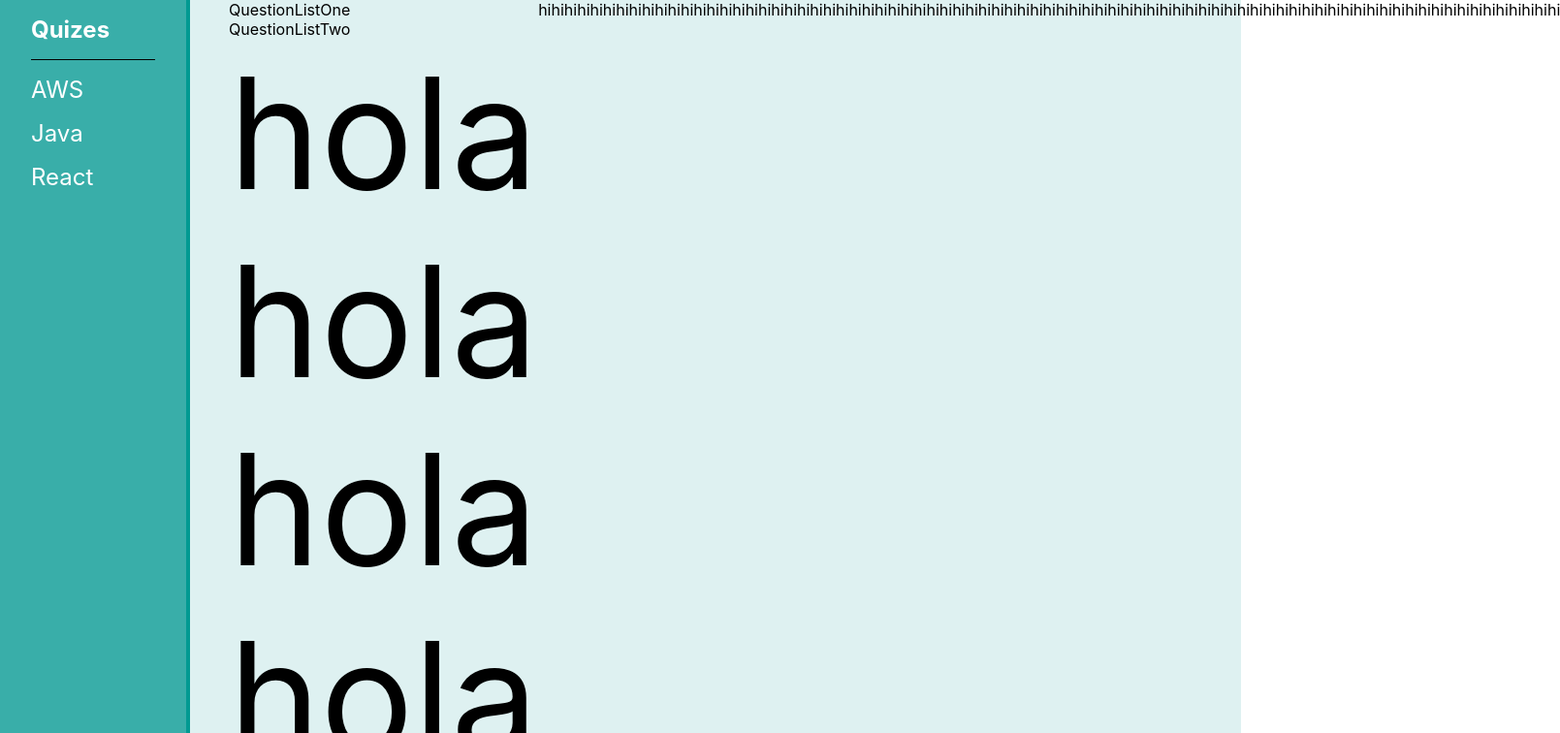
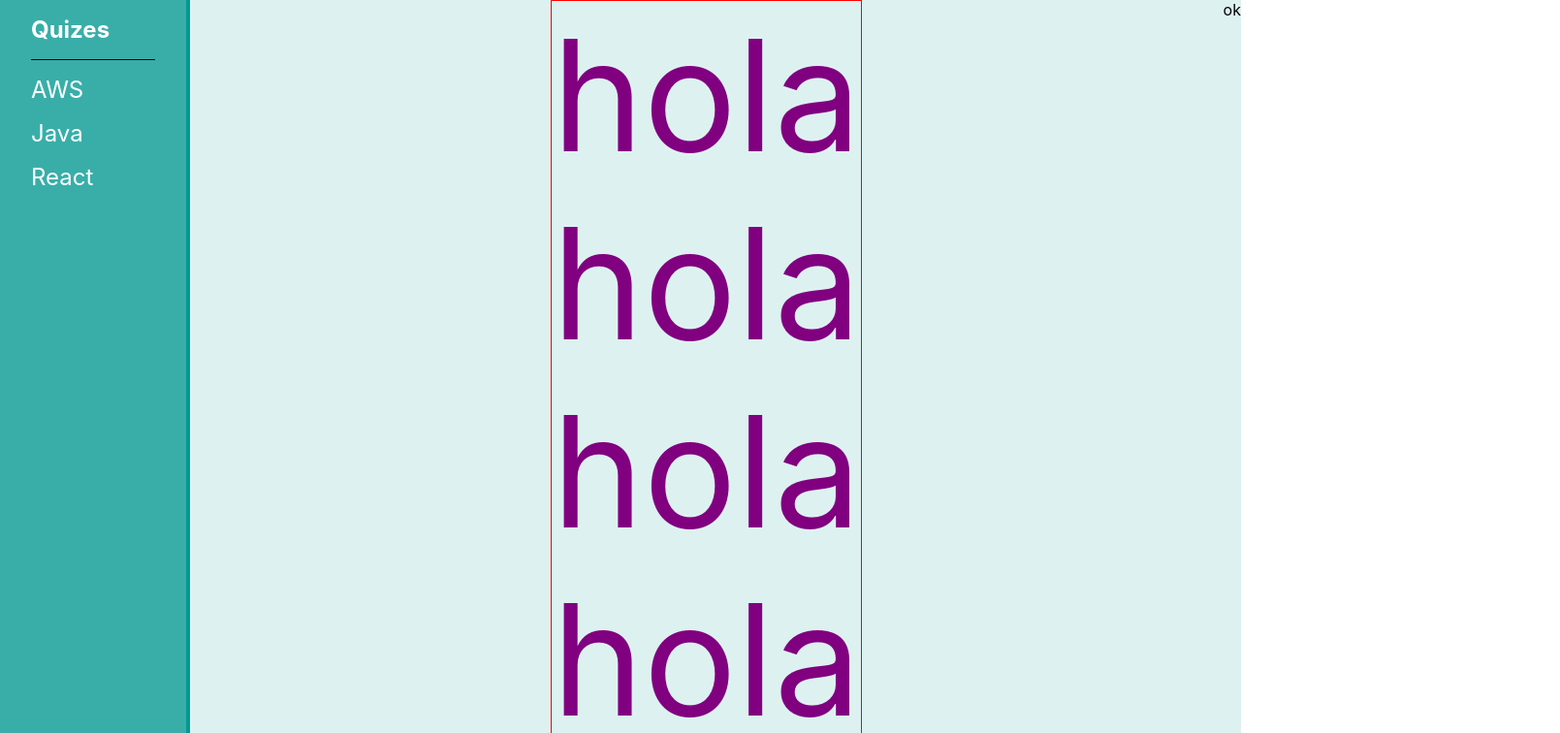
Before and after one commit to michael-mcmasters/Quizlet, a React (Create React App) app: page / in a window 1280 px wide. Shown: the top 756 px of the page at 97% size, 1609 px wide, since content can reach past the window. Built offline with nearby package versions, Linux system fonts and the light colour scheme.

Commit message:
Center main content

```diff
--- a/src/App.tsx
+++ b/src/App.tsx
@@ -3,254 +3,19 @@ import logo from './logo.svg';
 import Question from './components/Question'
 import Sidebar from './components/Sidebar'
 import QuestionsList from './components/QuestionsList'
-import styled from "./styles/App.module.css";
+import styles from "./styles/App.module.css";
 
 function App() {
   return (
-    <div className={styled.container}>
-      <div className={styled.leftSideContainer}>
+    <div className={styles.container}>
+      <div className={styles.leftSideContainer}>
         <Sidebar />
       </div>
-      <div className={styled.center}>
+      <div className={styles.center}>
         <QuestionsList />
-        <Question />
       </div>
       <div>
-        hi
-      </div>
-      <div>
-        hi
-      </div>
-      <div>
-        hi
-      </div>
-      <div>
-        hi
-      </div>
-      <div>
-        hi
-      </div>
-      <div>
-        hi
-      </div>
-      <div>
-        hi
-      </div>
-      <div>
-        hi
-      </div>
-      <div>
-        hi
-      </div>
-      <div>
-        hi
-      </div>
-      <div>
-        hi
-      </div>
-      <div>
-        hi
-      </div>
-      <div>
-        hi
-      </div>
-      <div>
-        hi
-      </div>
-      <div>
-        hi
-      </div>
-      <div>
-        hi
-      </div>
-      <div>
-        hi
-      </div>
-      <div>
-        hi
-      </div>
-      <div>
-        hi
-      </div>
-      <div>
-        hi
-      </div>
-      <div>
-        hi
-      </div>
-      <div>
-        hi
-      </div>
-      <div>
-        hi
-      </div>
-      <div>
-        hi
-      </div>
-      <div>
-        hi
-      </div>
-      <div>
-        hi
-      </div>
-      <div>
-        hi
-      </div>
-      <div>
-        hi
-      </div>
-      <div>
-        hi
-      </div>
-      <div>
-        hi
-      </div>
-      <div>
-        hi
-      </div>
-      <div>
-        hi
-      </div>
-      <div>
-        hi
-      </div>
-      <div>
-        hi
-      </div>
-      <div>
-        hi
-      </div>
-      <div>
-        hi
-      </div>
-      <div>
-        hi
-      </div>
-      <div>
-        hi
-      </div>
-      <div>
-        hi
-      </div>
-      <div>
-        hi
-      </div>
-      <div>
-        hi
-      </div>
-      <div>
-        hi
-      </div>
-      <div>
-        hi
-      </div>
-      <div>
-        hi
-      </div>
-      <div>
-        hi
-      </div>
-      <div>
-        hi
-      </div>
-      <div>
-        hi
-      </div>
-      <div>
-        hi
-      </div>
-      <div>
-        hi
-      </div>
-      <div>
-        hi
-      </div>
-      <div>
-        hi
-      </div>
-      <div>
-        hi
-      </div>
-      <div>
-        hi
-      </div>
-      <div>
-        hi
-      </div>
-      <div>
-        hi
-      </div>
-      <div>
-        hi
-      </div>
-      <div>
-        hi
-      </div>
-      <div>
-        hi
-      </div>
-      <div>
-        hi
-      </div>
-      <div>
-        hi
-      </div>
-      <div>
-        hi
-      </div>
-      <div>
-        hi
-      </div>
-      <div>
-        hi
-      </div>
-      <div>
-        hi
-      </div>
-      <div>
-        hi
-      </div>
-      <div>
-        hi
-      </div>
-      <div>
-        hi
-      </div>
-      <div>
-        hi
-      </div>
-      <div>
-        hi
-      </div>
-      <div>
-        hi
-      </div>
-      <div>
-        hi
-      </div>
-      <div>
-        hi
-      </div>
-      <div>
-        hi
-      </div>
-      <div>
-        hi
-      </div>
-      <div>
-        hi
-      </div>
-      <div>
-        hi
-      </div>
-      <div>
-        hi
-      </div>
-      <div>
-        hi
-      </div>
-      <div>
-        hi
+        ok
       </div>
     </div>
   );
--- a/src/components/QuestionsList.tsx
+++ b/src/components/QuestionsList.tsx
@@ -1,4 +1,6 @@
 import React from 'react';
+import Question from './Question';
+import styles from "../styles/QuestionList.module.css"
 
 interface Props {
 
@@ -6,13 +8,8 @@ interface Props {
 
 function QuestionsList(props: Props) {
   return (
-    <div>
-      <div>
-      QuestionListOne
-      </div>
-      <div>
-        QuestionListTwo
-      </div>
+    <div className={styles.container}>
+      <Question />
     </div>
   );
 }
--- a/src/styles/App.module.css
+++ b/src/styles/App.module.css
@@ -1,12 +1,15 @@
 .container {
   background-color: #DEF1F1;
   display: flex;
-  justify-content: row;
+  justify-content: space-between;
 }
 
 .leftSideContainer {
-  align-self: flex-start;   /* Needed for position sticky to work inside a flexbox. Source - https://stackoverflow.com/questions/44446671/my-position-sticky-element-isnt-sticky-when-using-flexbox */
+  align-self: flex-start;  /* Needed for position sticky to work inside a flexbox. Source - https://stackoverflow.com/questions/44446671/my-position-sticky-element-isnt-sticky-when-using-flexbox */
   position: sticky;
   top: 0;
-  margin-right: 40px;
 }
+
+.center {
+  border: 1px solid red;
+}
--- /dev/null
+++ b/src/styles/QuestionList.module.css
@@ -0,0 +1,4 @@
+.container {
+  color: purple;
+
+}
```
